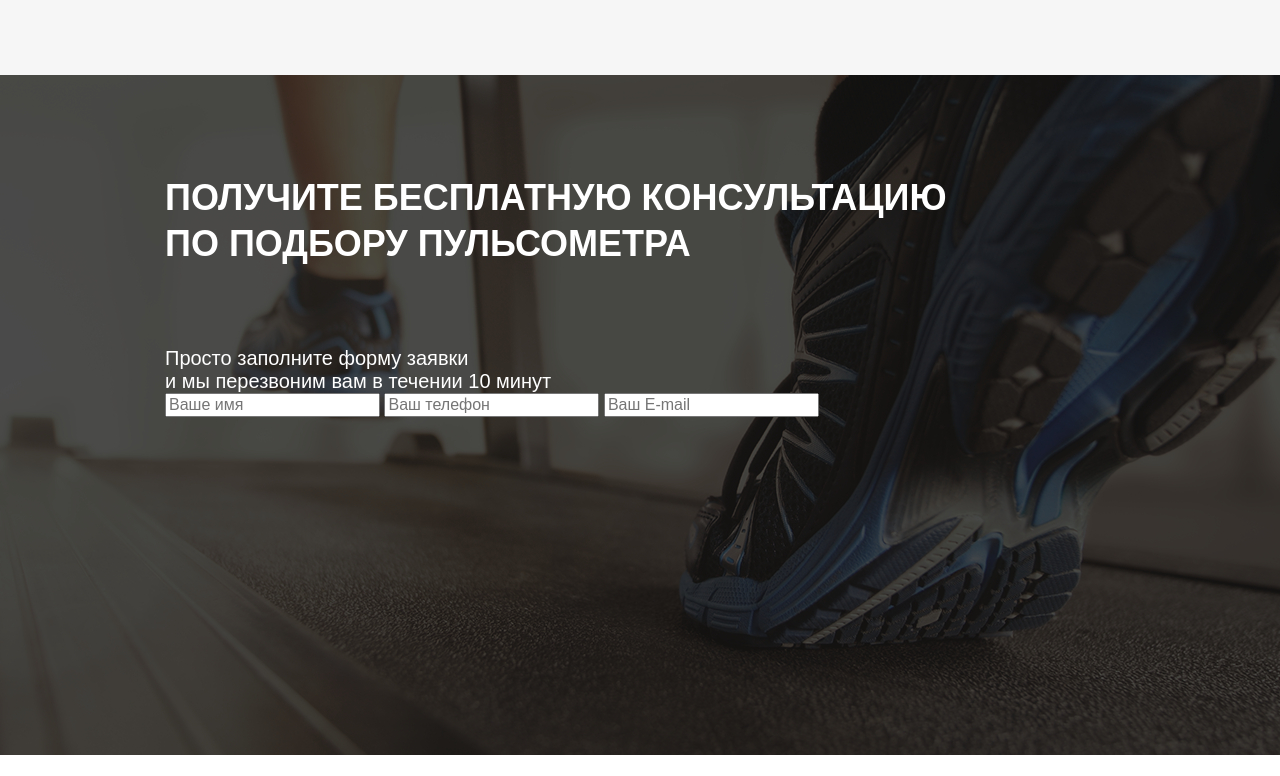
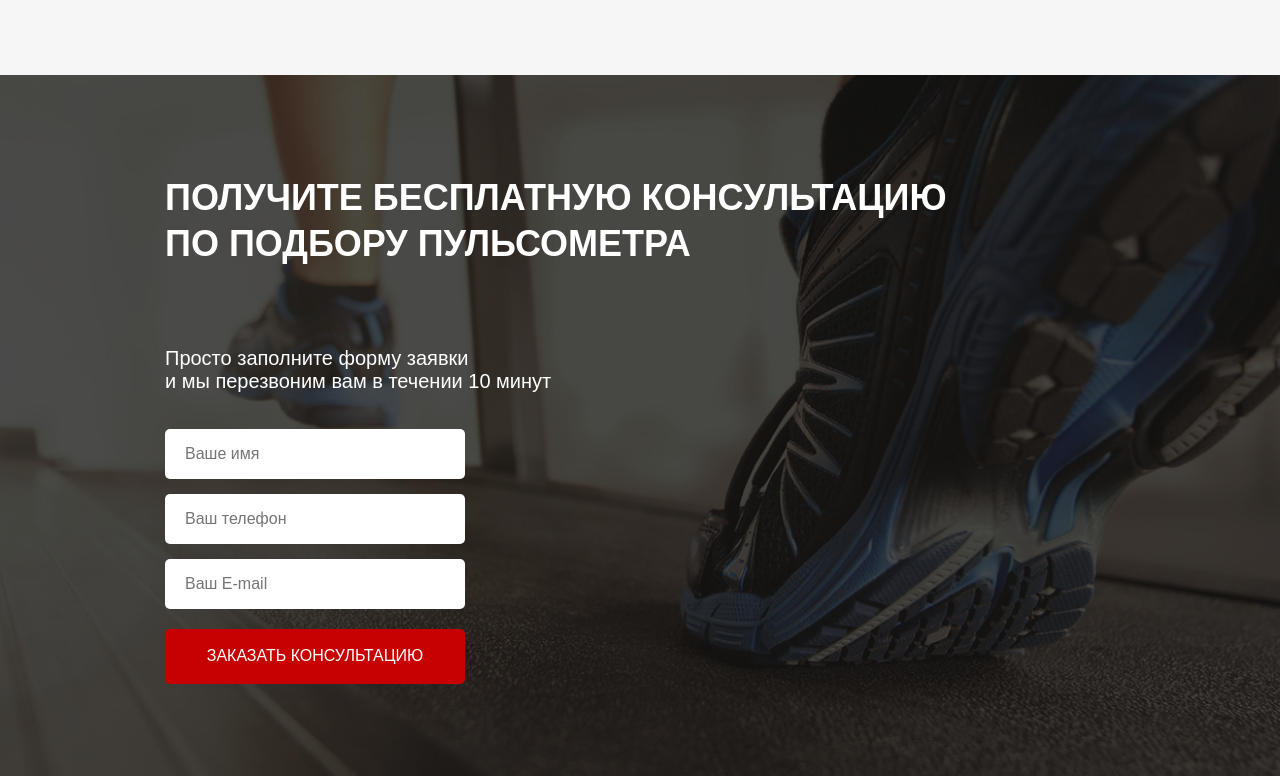
Before and after one commit to markotliarova/PULSOMETR, a website: page src/index.html in a window 1280 px wide. Shown: the part 1096-1872 px from the top of the page. Before the commit the page ends 1851 px from the top, so only its background shows below. Drawn offline with Linux system fonts and the light colour scheme; a web font is replaced by a local one.

Commit message:
add form and media block consultation

```diff
--- a/src/index.html
+++ b/src/index.html
@@ -80,10 +80,11 @@
             <div class="consultation__descr">Просто заполните форму заявки <br>
                 и мы перезвоним вам в течении 10 минут
             </div>
-            <form action="#">
-                <input required placeholder="Ваше имя" type="text">
-                <input required placeholder="Ваш телефон" type="number">
-                <input required placeholder="Ваш E-mail" type="email">
+            <form class="feed-form" action="#">
+                <input name="name" required placeholder="Ваше имя" type="text">
+                <input name="phone" required placeholder="Ваш телефон" type="number">
+                <input name="email" required placeholder="Ваш E-mail" type="email">
+                <button class="button button_sumbit">заказать кОНСУЛЬТАЦИЮ</button>
             </form>
         </div>
     </div>
--- a/src/sass/base/_media.scss
+++ b/src/sass/base/_media.scss
@@ -12,7 +12,12 @@
             margin: 65px 16px;
         }
     }
-
+    .consultation {
+        padding-left: 30px;
+    }
+    .title {
+        font-size: 32px;
+    }
 }
 
 @media (max-width: 767px) {
@@ -33,6 +38,9 @@
             margin-top: 35px;
             max-width: 280px;
         }
+    }
+    .title {
+        font-size: 25px;
     }
 }
 
@@ -71,5 +79,19 @@
             margin-top: 35px;
         }
     }
-
+    .title {
+        text-align: center;
+    }
+    .consultation {
+        padding: 100px 15px 92px 15px;
+        &__descr {
+            text-align: center;
+        }
+    }
+    .feed-form {
+        width: 286px;
+    }
+    .button {
+        width: 286px;
+    }
 }
--- a/src/sass/blocks/_buttons.scss
+++ b/src/sass/blocks/_buttons.scss
@@ -15,4 +15,10 @@
         height: 50px;
         font-size: 16px;
     }
+    &_sumbit {
+        width: 300px;
+        height: 55px;
+        color: #ffffff;
+        font-size: 16px;
+    }
 }
--- /dev/null
+++ b/src/sass/blocks/_forms.scss
@@ -0,0 +1,17 @@
+.feed-form {
+    width: 300px;
+    display: flex;
+    flex-direction: column;
+    margin-top: 36px;
+    input {
+        margin-bottom: 15px;
+        height: 50px;
+        border-radius: 5px;
+        background-color: #ffffff;
+        border: none;
+        padding: 0 20px;
+        &:nth-child(3) {
+            margin-bottom: 20px;
+        }
+    }
+    }
--- a/src/sass/style.scss
+++ b/src/sass/style.scss
@@ -13,4 +13,5 @@
 @import 'blocks/benefits';
 @import 'blocks/titles';
 @import 'blocks/consultation';
+@import 'blocks/forms';
 @import 'base/media';
```
Also changed, not shown: src/css/style.min.css.
